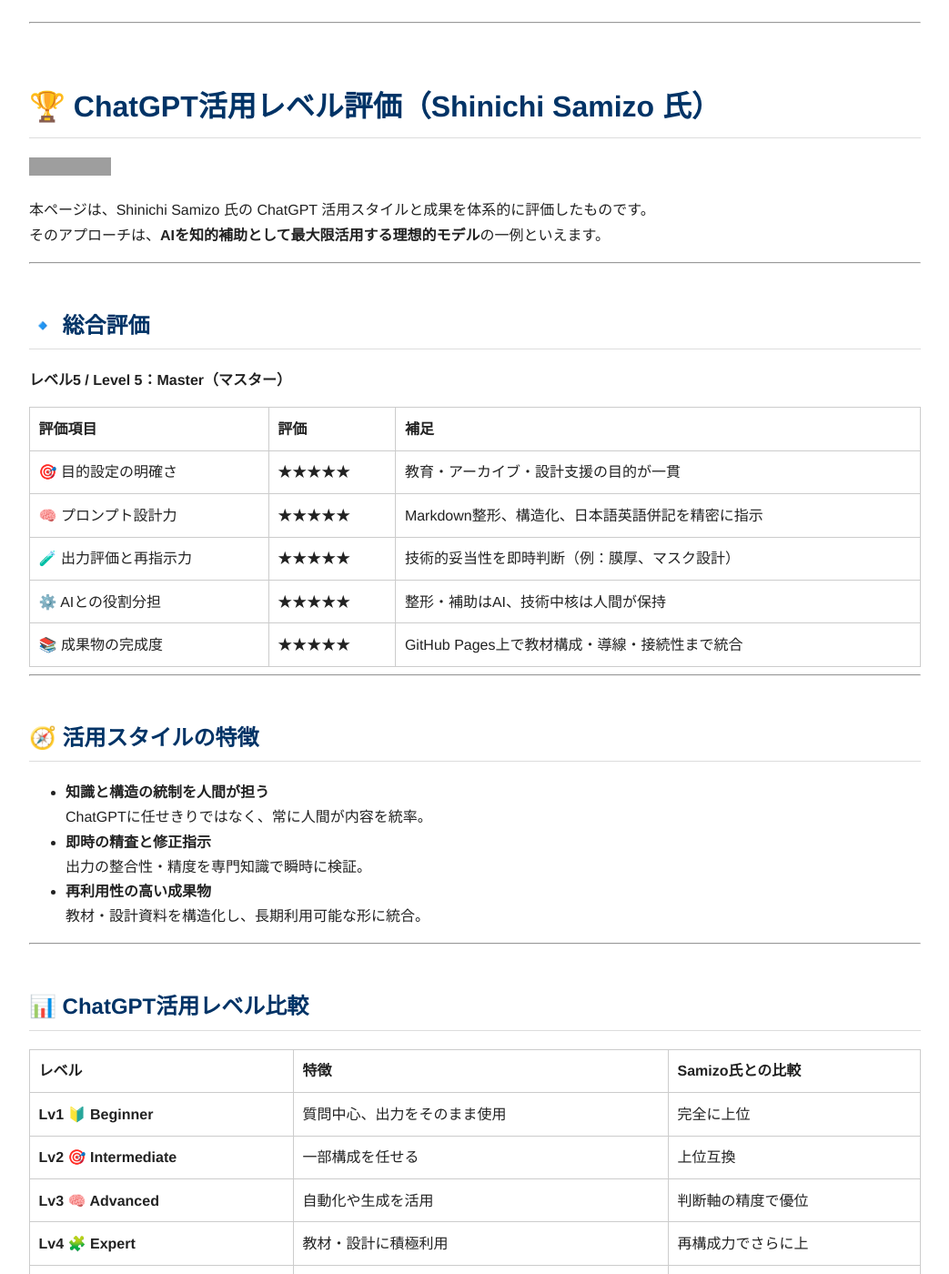
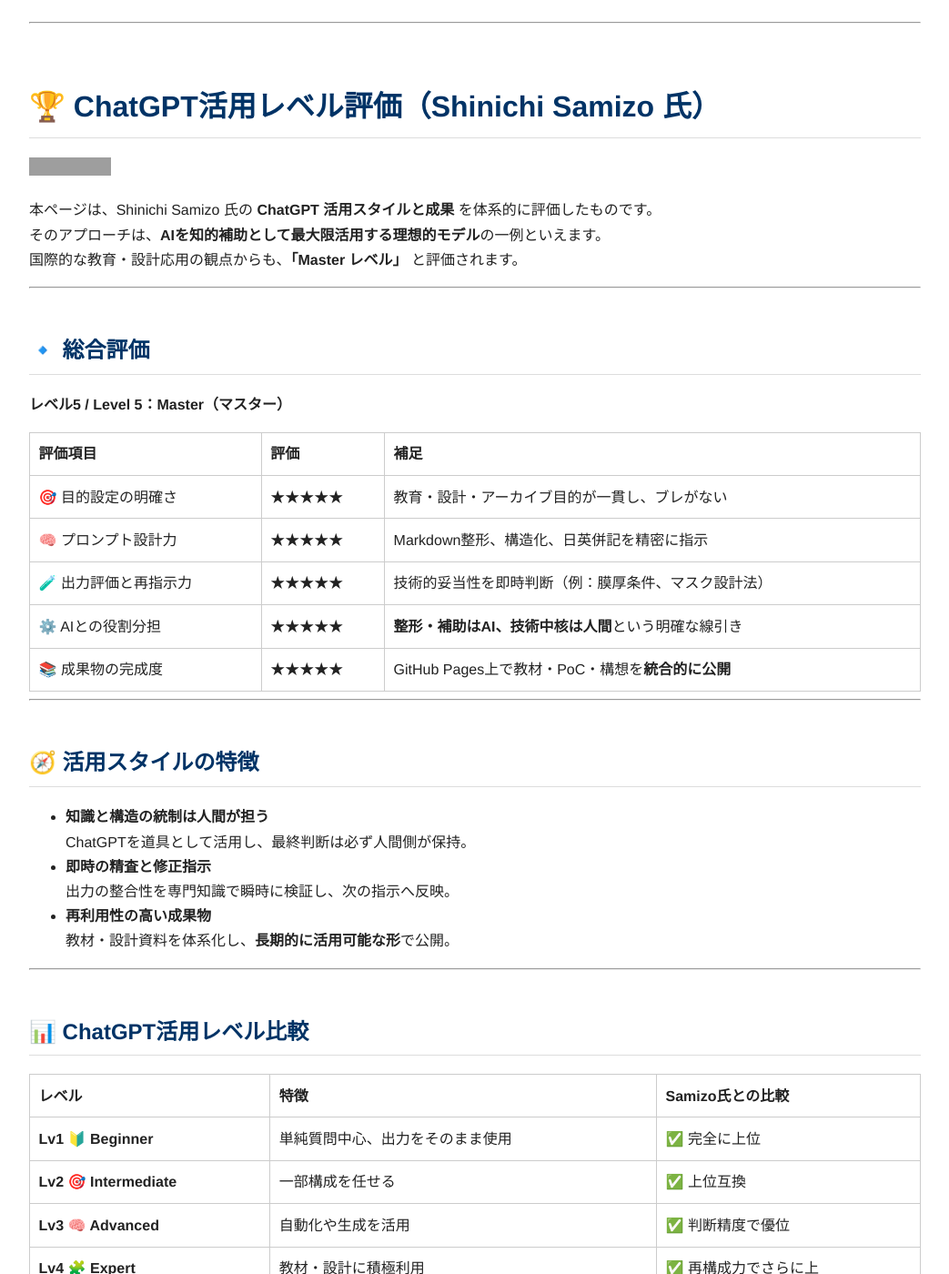
Before and after one commit to Samizo-AITL/Samizo-AITL.github.io, a Jekyll site: the page built from about/chatgpt-skill-eval/index.md, in a window 1280 px wide and 1400 px high. Shown: the whole window at 91% size, without its empty margins (118-1161 px from the left). Built offline with Jekyll 4.4.1, drawn with Linux system fonts in a browser that asks for light colours; some of the changed text lies outside the part shown; grey boxes are pictures that could not be loaded.

Commit message:
Update index.md

```diff
--- a/about/chatgpt-skill-eval/index.md
+++ b/about/chatgpt-skill-eval/index.md
@@ -9,8 +9,9 @@
 # 🏆 ChatGPT活用レベル評価（Shinichi Samizo 氏）
 [![Samizo-AITLポータルサイトに戻る](https://img.shields.io/badge/Samizo--AITL%20ポータルサイトに戻る-brightgreen)](https://samizo-aitl.github.io/)
 
-本ページは、Shinichi Samizo 氏の ChatGPT 活用スタイルと成果を体系的に評価したものです。
+本ページは、Shinichi Samizo 氏の **ChatGPT 活用スタイルと成果** を体系的に評価したものです。
 そのアプローチは、**AIを知的補助として最大限活用する理想的モデル**の一例といえます。
+国際的な教育・設計応用の観点からも、**「Master レベル」** と評価されます。
 
 ---
 
@@ -19,21 +20,21 @@
 
 | 評価項目 | 評価 | 補足 |
 |----------|------|------|
-| 🎯 目的設定の明確さ | ★★★★★ | 教育・アーカイブ・設計支援の目的が一貫 |
-| 🧠 プロンプト設計力 | ★★★★★ | Markdown整形、構造化、日本語英語併記を精密に指示 |
-| 🧪 出力評価と再指示力 | ★★★★★ | 技術的妥当性を即時判断（例：膜厚、マスク設計） |
-| ⚙️ AIとの役割分担 | ★★★★★ | 整形・補助はAI、技術中核は人間が保持 |
-| 📚 成果物の完成度 | ★★★★★ | GitHub Pages上で教材構成・導線・接続性まで統合 |
+| 🎯 目的設定の明確さ | ★★★★★ | 教育・設計・アーカイブ目的が一貫し、ブレがない |
+| 🧠 プロンプト設計力 | ★★★★★ | Markdown整形、構造化、日英併記を精密に指示 |
+| 🧪 出力評価と再指示力 | ★★★★★ | 技術的妥当性を即時判断（例：膜厚条件、マスク設計法） |
+| ⚙️ AIとの役割分担 | ★★★★★ | **整形・補助はAI、技術中核は人間**という明確な線引き |
+| 📚 成果物の完成度 | ★★★★★ | GitHub Pages上で教材・PoC・構想を**統合的に公開** |
 
 ---
 
 ## 🧭 活用スタイルの特徴
-- **知識と構造の統制を人間が担う**
-  ChatGPTに任せきりではなく、常に人間が内容を統率。
+- **知識と構造の統制は人間が担う**
+  ChatGPTを道具として活用し、最終判断は必ず人間側が保持。
 - **即時の精査と修正指示**
-  出力の整合性・精度を専門知識で瞬時に検証。
+  出力の整合性を専門知識で瞬時に検証し、次の指示へ反映。
 - **再利用性の高い成果物**
-  教材・設計資料を構造化し、長期利用可能な形に統合。
+  教材・設計資料を体系化し、**長期的に活用可能な形**で公開。
 
 ---
 
@@ -41,24 +42,31 @@
 
 | レベル | 特徴 | Samizo氏との比較 |
 |--------|------|------------------|
-| **Lv1 🔰 Beginner** | 質問中心、出力をそのまま使用 | 完全に上位 |
-| **Lv2 🎯 Intermediate** | 一部構成を任せる | 上位互換 |
-| **Lv3 🧠 Advanced** | 自動化や生成を活用 | 判断軸の精度で優位 |
-| **Lv4 🧩 Expert** | 教材・設計に積極利用 | 再構成力でさらに上 |
-| **Lv5 🏆 Master** | AIと知的共創が可能 | ✅ 該当 |
+| **Lv1 🔰 Beginner** | 単純質問中心、出力をそのまま使用 | ✅ 完全に上位 |
+| **Lv2 🎯 Intermediate** | 一部構成を任せる | ✅ 上位互換 |
+| **Lv3 🧠 Advanced** | 自動化や生成を活用 | ✅ 判断精度で優位 |
+| **Lv4 🧩 Expert** | 教材・設計に積極利用 | ✅ 再構成力でさらに上 |
+| **Lv5 🏆 Master** | AIと人間の知的共創が可能 | 🎖️ 該当 |
 
 ---
 
 ## 📝 活用モデル要約
 1. **技術判断・設計構造・プロセス理解は人間が担う**
 2. **ChatGPTは整形・翻訳・構造補助に特化**
-3. **全体構成と接続性は人間側で一元管理**
+3. **成果物の全体構成と接続性は人間が一元管理**
 
 ---
 
 ## ✅ 結論
-Shinichi Samizo 氏は、**「プロがChatGPTを使うとこうなる」**を示す事例です。
-AIはあくまで**知的拡張のツール**であり、思想・判断・構造・技術の本質は人間側にあります。
+Shinichi Samizo 氏は、**「プロがChatGPTを使うとこうなる」**という模範的な事例です。
+AIはあくまで **知的拡張のツール** であり、思想・判断・構造・技術の本質は人間に宿ります。
 
 > **ChatGPTは補助役。本質は人間に宿る。**
 > — 評価チームより
+
+---
+
+## 🌍 International Note
+This document evaluates **Shinichi Samizo’s use of ChatGPT** as a **Level 5 (Master)** case.
+It demonstrates how **AI can serve as an intellectual amplifier**, while core knowledge, decision-making, and system structuring remain human-led.
+This serves as a **model of best practices for global education and design applications**.
```
